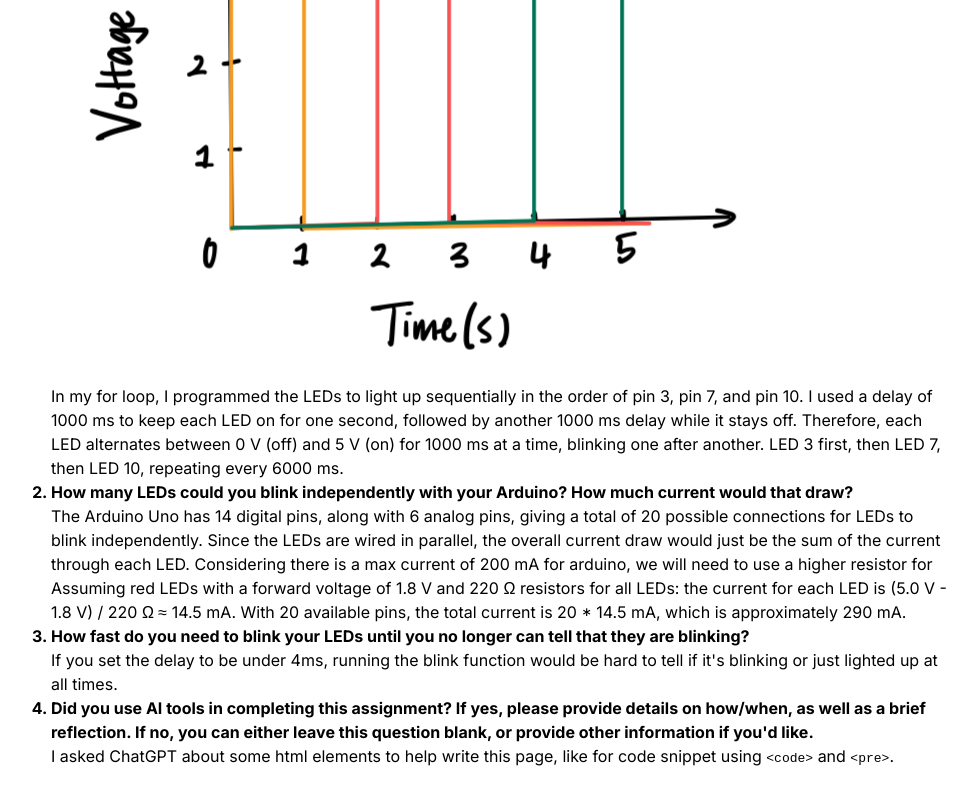
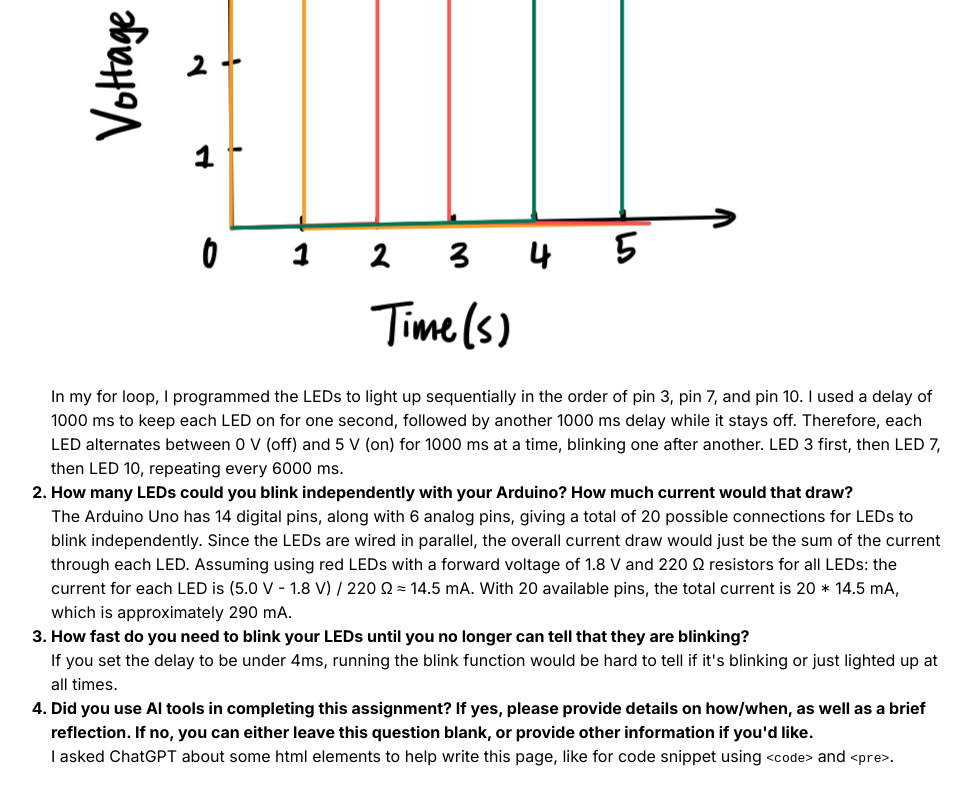
Before and after one commit to srtang23/srtang23.github.io, a plain HTML site: page a1.html in a window 1280 px wide. Shown: the part 2332-3132 px from the top of the page, without its empty margins (161-1138 px from the left). Drawn offline with Linux system fonts and the light colour scheme.

Commit message:
FIX: a1 questions

```diff
--- a/a1.html
+++ b/a1.html
@@ -88,8 +88,7 @@
           <p>
             The Arduino Uno has 14 digital pins, along with 6 analog pins, giving a total of 20 possible connections for LEDs to blink independently.
             Since the LEDs are wired in parallel, the overall current draw would just be the sum of the current through each LED.
-            Considering there is a max current of 200 mA for arduino, we will need to use a higher resistor for
-            Assuming red LEDs with a forward voltage of 1.8 V and 220 Ω resistors for all LEDs: the current for each LED is (5.0 V - 1.8 V) / 220 Ω ≈ 14.5 mA.
+            Assuming using red LEDs with a forward voltage of 1.8 V and 220 Ω resistors for all LEDs: the current for each LED is (5.0 V - 1.8 V) / 220 Ω ≈ 14.5 mA.
             With 20 available pins, the total current is 20 * 14.5 mA, which is approximately 290 mA.
           </p>
         </div>
```
